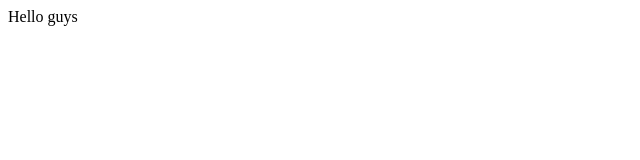
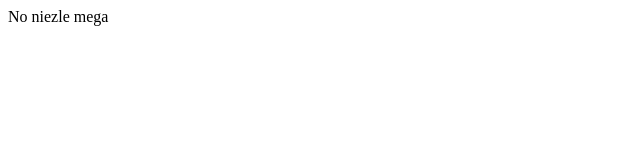
Before and after one commit to pozniakoo/tf-project, a plain HTML site: page index.html in a window 1280 px wide. Shown: the full height of the page, 0-640 px from the left. Drawn offline with Linux system fonts and the light colour scheme.

Commit message:
No dziwne

```diff
--- a/index.html
+++ b/index.html
@@ -4,6 +4,6 @@
     <title>Hello World</title>
   </head>
   <body>
-    Hello guys
+    No niezle mega
   </body>
 </html>
```
